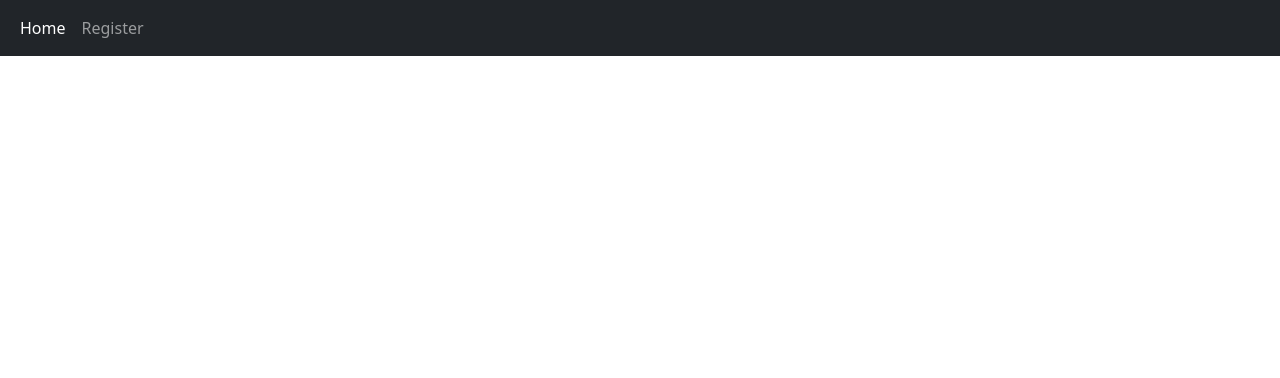
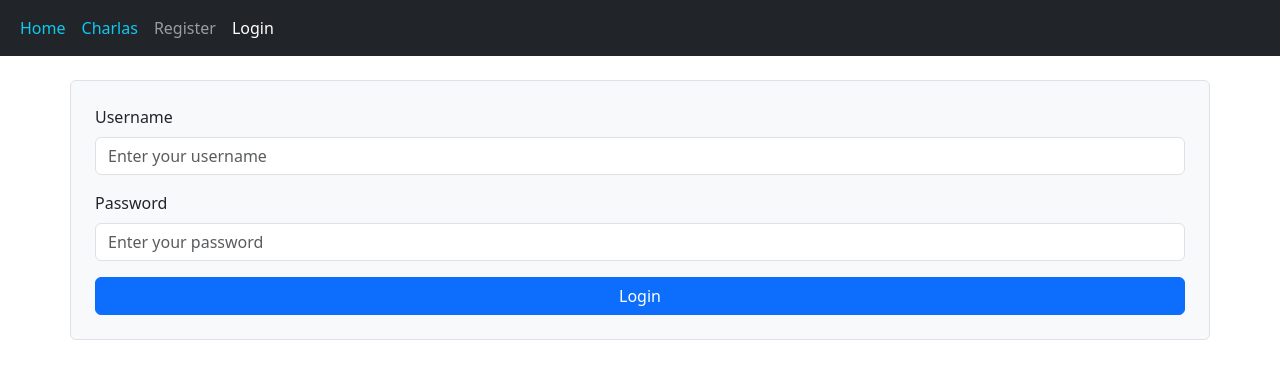
Before and after one commit to valentintic/Charlas-tecnicas, a React (Vite) app: page /login in a window 1280 px wide. Before the commit this address had no page. Shown: the top 378 px of the page. Built offline with nearby package versions, Linux system fonts and the light colour scheme.

Commit message:
añadido Login y recogida del token para todas las solicitudes de la web, añadido tambien una pagina de ejemplo de charlas con algo cargado

```diff
--- a/src/Router.jsx
+++ b/src/Router.jsx
@@ -1,8 +1,10 @@
 import { Component } from 'react';
 import { BrowserRouter, Route, Routes } from 'react-router-dom';
 import MenuComponent from './components/display/MenuComponent';
-import Register from './components/register/RegisterPage';
 import HomeComponent from './components/display/HomeComponent';
+import CharlasComponent from './components/charlas/CharlasComponent';
+import Register from './components/authentication/register/RegisterPage';
+import LoginComponent from './components/authentication/login/LoginComponent';
 
 export default class Router extends Component {
     render() {
@@ -12,6 +14,8 @@ export default class Router extends Component {
                 <Routes>
                     <Route path={"/register"} element={<Register/>} />
                     <Route path={"/"} element={<HomeComponent/>} />
+                    <Route path={"/charlas"} element={<CharlasComponent/>} />
+                    <Route path={"/login"} element={<LoginComponent/>} />
                 </Routes>
             </BrowserRouter>
         )
--- /dev/null
+++ b/src/components/authentication/login/LoginComponent.jsx
@@ -0,0 +1,81 @@
+import React, { Component } from 'react'
+import { postLogin } from '../../../services/Login'
+import { Navigate, useNavigate } from 'react-router-dom';
+
+
+export default class LoginComponent extends Component {
+    state = {
+        user: {
+            userName: "",
+            password: ""
+        },
+        status: false,
+    }
+
+    handleChange = (e) => {
+        this.setState({
+            user: {
+                ...this.state.user,
+                [e.target.name]: e.target.value,
+            }
+        })
+    }
+
+    login = (e) => {
+        e.preventDefault();
+        postLogin(this.state.user)
+            .then((response) => {
+                console.log(response);
+                localStorage.setItem("token", response.response);
+                console.log(localStorage.getItem("token"));
+                this.setState({
+                    status: true,
+                });
+            })
+            .catch((error) => {
+                console.error("Error during login:", error);
+            });
+    };
+
+  render() {
+    return (
+      <>
+      {
+        this.state.status === true ?
+        <Navigate to="/" />
+        : null
+      }
+        <form onSubmit={(e) => e.preventDefault()} className="container mt-4 p-4 border rounded bg-light">
+    <div className="mb-3">
+        <label htmlFor="userName" className="form-label">Username</label>
+        <input
+            type="text"
+            name="userName"
+            id="userName"
+            onChange={this.handleChange}
+            value={this.state.user.userName}
+            className="form-control"
+            placeholder="Enter your username"
+        />
+    </div>
+    <div className="mb-3">
+        <label htmlFor="password" className="form-label">Password</label>
+        <input
+            type="password"
+            name="password"
+            id="password"
+            onChange={this.handleChange}
+            value={this.state.user.password}
+            className="form-control"
+            placeholder="Enter your password"
+        />
+    </div>
+    <button type="submit" onClick={this.login} className="btn btn-primary w-100">
+        Login
+    </button>
+</form>
+
+      </>
+    )
+  }
+}
--- /dev/null
+++ b/src/components/charlas/CharlasComponent.jsx
@@ -0,0 +1,46 @@
+import React, { Component } from 'react'
+import { useState } from 'react'
+import { getCharlas } from '../../services/CharlasApi'
+export default class CharlasComponent extends Component {
+    state = {
+      coches: null,
+    }
+
+    componentDidMount() {
+      getCharlas().then((response) => {
+        console.error("Charlas", response)
+        this.setState({ charlas: response })
+      })
+    }
+
+
+
+  render() {
+    return (
+      <>
+        <div>
+          <h1>Charlas</h1>
+          <div className="row">
+              {this.state.charlas ? this.state.charlas.map((charla) => {
+                  return (
+                      <div key={charla.idCharla} className="col-md-4 mb-4">
+                          <div className="card h-100">
+                              <div className="card-body">
+                                  <h5 className="card-title">{charla.titulo}</h5>
+                                  <p className="card-text">{charla.descripcion}</p>
+                                  <p><strong>Tiempo:</strong> {charla.tiempo}</p>
+                                  <p><strong>Fecha Propuesta:</strong> {charla.fechaPropuesta}</p>
+                                  <p><strong>Estado:</strong> {charla.idEstadoCharla}</p>
+                                  <p><strong>Ronda:</strong> {charla.idRonda}</p>
+                              </div>
+                          </div>
+                      </div>
+                  )
+              }) : null}
+          </div>
+        </div>
+
+      </>
+    )
+  }
+}
--- a/src/components/display/MenuComponent.jsx
+++ b/src/components/display/MenuComponent.jsx
@@ -12,12 +12,21 @@ export default class MenuComponent extends Component {
                 <div className="collapse navbar-collapse" id="navbarsExample03">
                   <ul className="navbar-nav me-auto mb-2 mb-sm-0">
                     <li className="nav-item">
-                      <NavLink to={"/"} className="nav-link active" aria-current="page">Home</NavLink>
+                      <NavLink to={"/"} className="nav-link active link-info" aria-current="page">Home</NavLink>
+                    </li>
+                    <li className="nav-item">
+                      <NavLink to={"/charlas"} className="nav-link active link-info" aria-current="page">Charlas</NavLink>
                     </li>
 
-                    <li>
+                    {/* {localStorage.getItem("token")  == "" ? <div> */}
+                      <li>
                       <NavLink to={"/register"} className={"nav-link"} >Register</NavLink>
                     </li>
+                    <li>
+                      <NavLink to={"/login"} className={"nav-link"} >Login</NavLink>
+                    </li>
+                    {/* </div> : console.log("Logged in")} */}
+
                   </ul>
                 </div>
               </div>
--- a/src/services/Axios.js
+++ b/src/services/Axios.js
@@ -1,8 +1,17 @@
 import axios from "axios";
 
 const userApi = axios.create({
-    baseURL: "https://apicharlasalumnostajamar.azurewebsites.net/",
-    headers: {
-        "Content-type": "application/json"
+    baseURL: "https://apicharlasalumnostajamar.azurewebsites.net/", // Tu URL base
+});
+
+userApi.interceptors.request.use(config => {
+    const token = localStorage.getItem("token");
+    if (token) {
+        config.headers['Authorization'] = `Bearer ${token}`;
     }
+    return config;
+}, error => {
+    return Promise.reject(error);
 });
+
+export default userApi;
--- /dev/null
+++ b/src/services/CharlasApi.js
@@ -0,0 +1,10 @@
+import userApi from "./Axios";
+
+export const getCharlas = async () => {
+    try {
+        const response = await userApi.get("api/charlas");
+        return response.data;
+    } catch (error) {
+        console.log("Error getting Charlas", error);
+    }
+}
--- /dev/null
+++ b/src/services/Login.js
@@ -0,0 +1,10 @@
+import userApi from "./Axios";
+
+export const postLogin = async (user) => {
+    try {
+        const response = await userApi.post("api/auth/login", user);
+        return response.data;
+    } catch (error) {
+        console.log("Error getting login", error);
+    }
+}
```
Also changed, not shown: src/components/authentication/register/RegisterPage.jsx (renamed from src/components/register/RegisterPage.jsx).
